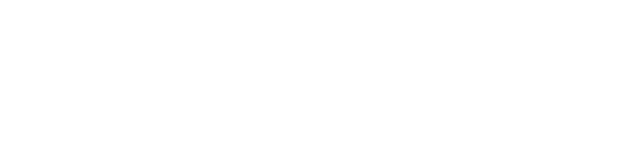
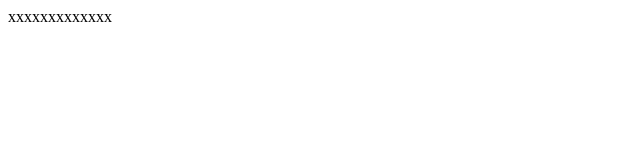
Before and after one commit to sugaya-ayaka/mysite, a plain HTML site: page index.html in a window 1280 px wide. Shown: the whole page, without its empty margins (0-640 px from the left). Drawn offline with Linux system fonts and the light colour scheme.

Commit message:
Update index.html
xxxxxを追加

```diff
--- a/index.html
+++ b/index.html
@@ -3,3 +3,5 @@
 <head>
 <meta charset="UTF-8">
 <meta name="viewport" content="width=device-width,initial-scale=1">
+
+xxxxxxxxxxxxx
```
